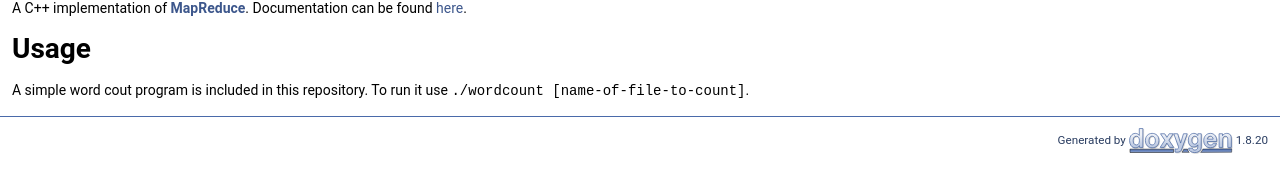
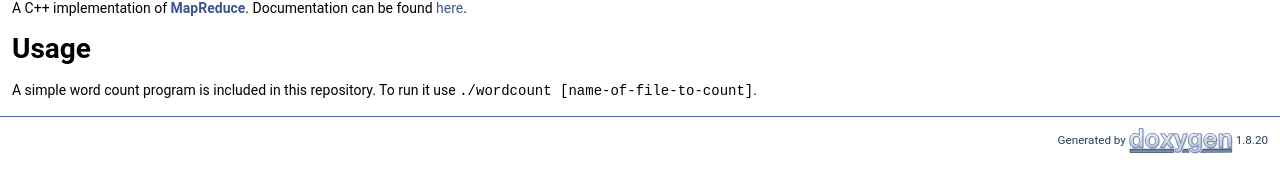
Before and after one commit to Naksp/MapReduce, a plain HTML site: page index.html in a window 1280 px wide. Shown: the part 169-338 px from the top of the page. Drawn offline with Linux system fonts and the light colour scheme.

Commit message:
deploy: fe27d1cbab3973867e5cea664a899d00f57573c4

```diff
--- a/index.html
+++ b/index.html
@@ -68,7 +68,7 @@ $(function() {
 <div class="textblock"><p><a class="anchor" id="md_README"></a>A C++ implementation of <a class="el" href="classMapReduce.html">MapReduce</a>. Documentation can be found <a href="https://Naksp.github.io/MapReduce/index.html">here</a>.</p>
 <h1><a class="anchor" id="autotoc_md1"></a>
 Usage</h1>
-<p>A simple word cout program is included in this repository. To run it use <code>./wordcount [name-of-file-to-count]</code>. </p>
+<p>A simple word count program is included in this repository. To run it use <code>./wordcount [name-of-file-to-count]</code>. </p>
 </div></div><!-- PageDoc -->
 </div><!-- contents -->
 <!-- start footer part -->
```
